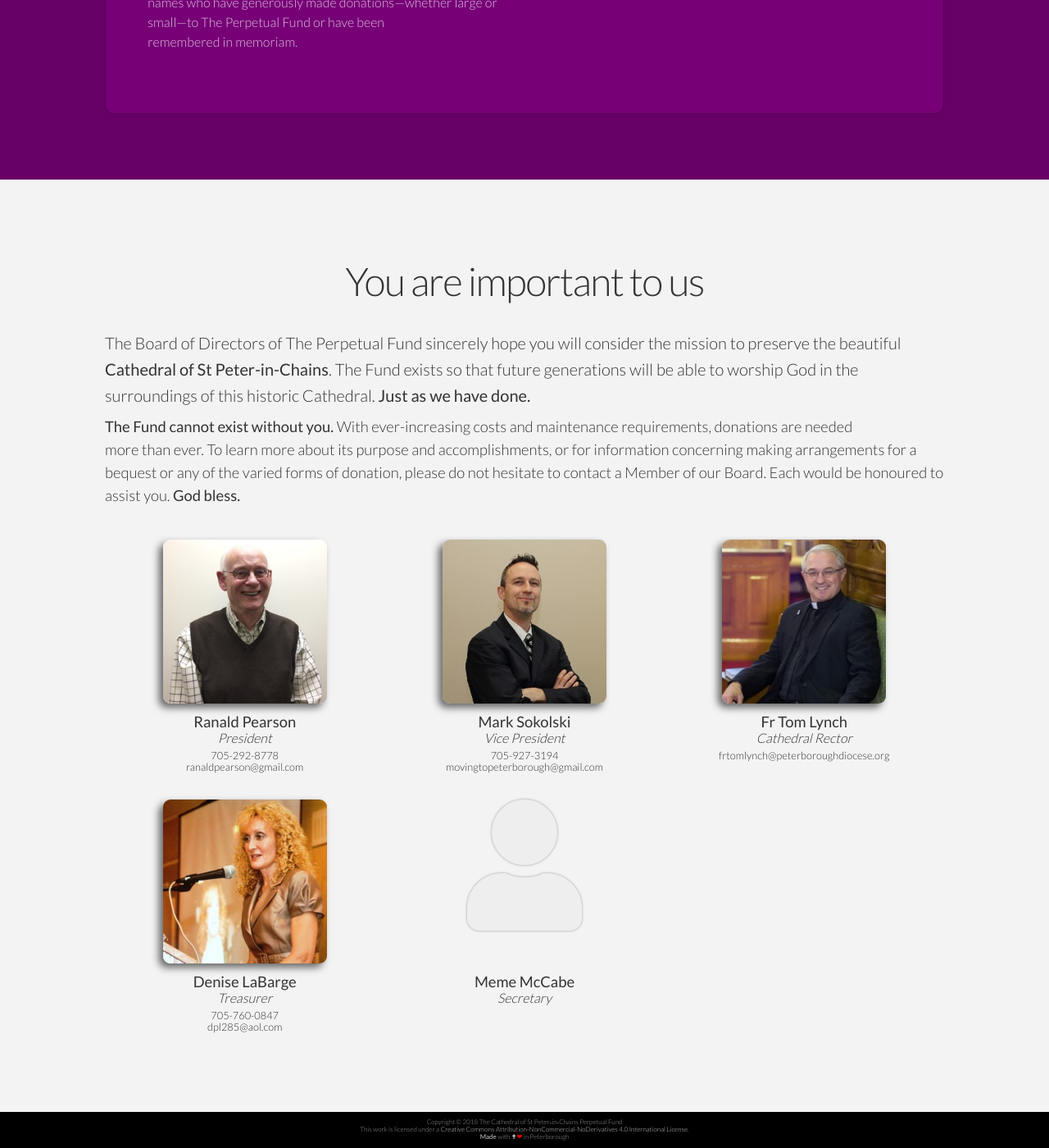
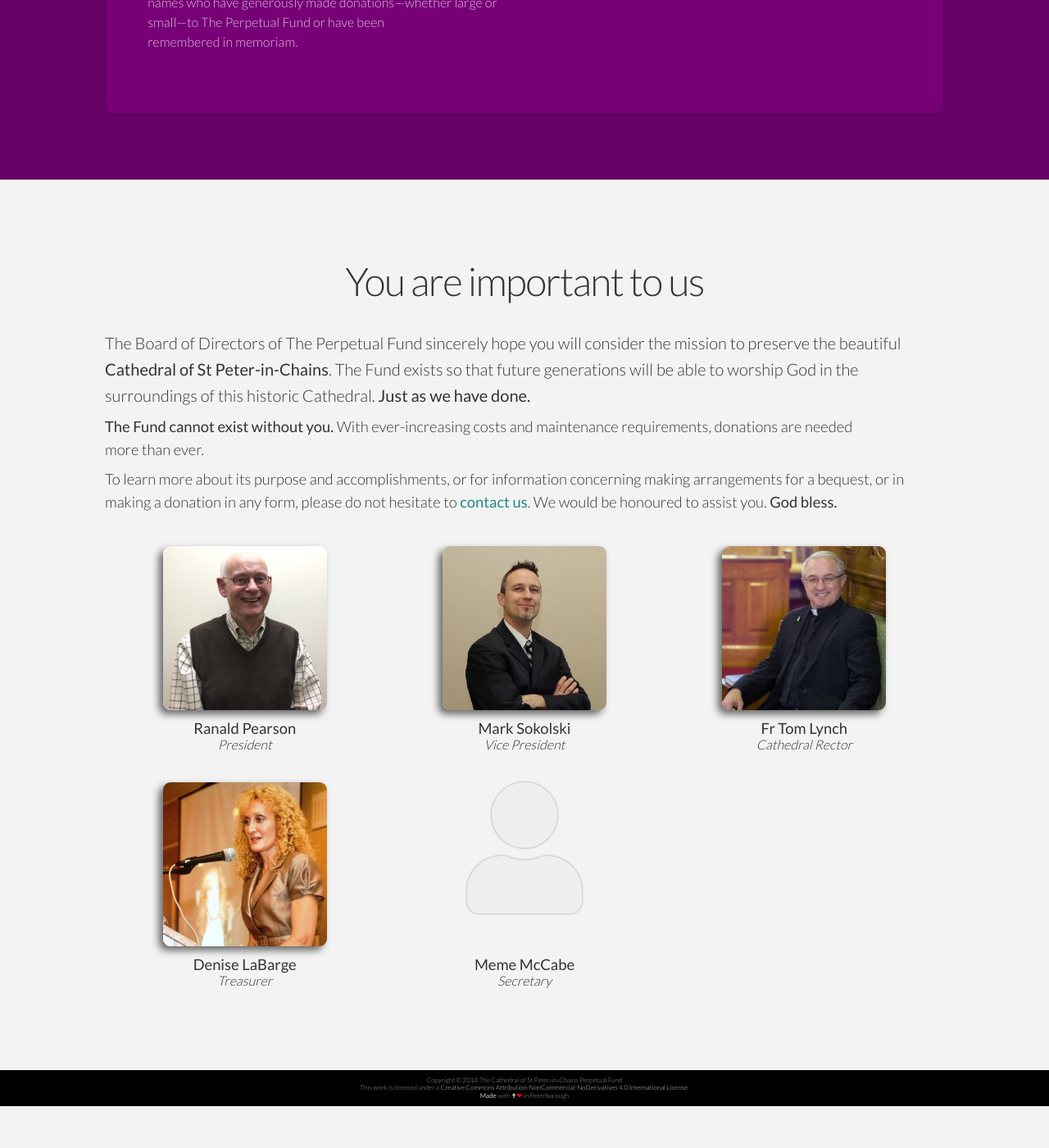
Before and after one commit to perpetualfund-stpeterinchains/perpetualfund-stpeterinchains.github.io, a Jekyll site: the page built from index.html, in a window 1280 px wide and 1400 px high, scrolled down 5937 px. Shown: the whole window at 82% size. Built offline with Jekyll 4.4.1, drawn with Linux system fonts in a browser that asks for light colours; nearby versions of some CDN libraries; after the commit the page ends 7286 px from its top, so only the background shows below that.

Commit message:
Removed board member contact info, inserted new contact us email link in text, made minor edits to text

```diff
--- a/_data/main.yml
+++ b/_data/main.yml
@@ -341,35 +341,29 @@ board:
     **The&nbsp;Fund cannot exist without you.**
     With ever-increasing costs and maintenance requirements,
     donations are needed more&nbsp;than&nbsp;ever.
+
     To learn more about its purpose and accomplishments,
-    or for information concerning making arrangements for a bequest or
-    any of the varied forms of donation, please do not hesitate to contact a
-    Member of our Board. Each would be honoured to assist&nbsp;you.
-    **God bless.**
+    or for information concerning making arrangements for a bequest, or
+    in making a donation in any form, please do not hesitate to
+    [contact us](mailto:info@cathedralperpetualfund.ca).
+    We would be honoured to assist&nbsp;you. **God bless.**
   directors:
     -
       name: Ranald Pearson
       role: President
       image: ranald-pearson.jpg
-      phone: 705-292-8778
-      email: ranaldpearson@gmail.com
     -
       name: Mark Sokolski
       role: Vice President
       image: mark-sokolski.jpg
-      phone: 705-927-3194
-      email: movingtopeterborough@gmail.com
     -
       name: Fr Tom Lynch
       role: Cathedral Rector
       image: fr-tom-lynch.jpg
-      email: frtomlynch@peterboroughdiocese.org
     -
       name: Denise LaBarge
       role: Treasurer
       image: denise-labarge.jpg
-      phone: 705-760-0847
-      email: dpl285@aol.com
     -
       name: Meme McCabe
       role: Secretary
--- a/index.html
+++ b/index.html
@@ -132,8 +132,6 @@ open_graph_description: >
       {% endif %}
       <div class="board-item-name">{{ director.name }}</div>
       <div class="board-item-role">{{ director.role }}</div>
-      <div class="board-item-endpoint">{{ director.phone }}</div>
-      <div class="board-item-endpoint">{{ director.email }}</div>
     </div>
     {% endfor %}
   </div>
--- a/styles/main.scss
+++ b/styles/main.scss
@@ -358,6 +358,9 @@ div.donorbenefits-text strong { color: white; }
 
 #board-text > p:first-child { font-size: 1.25rem; line-height: 2rem; }
 
+#board-text > p > a { font-weight: 400; text-decoration: none; color: #288; }
+#board-text > p > a:hover { color: #4aa; }
+
 div.board-item {
   box-sizing: border-box; margin-top: 2rem;
   text-align: center;
@@ -383,11 +386,6 @@ div.board-item-role {
   font-weight: 300; font-size: 1rem; font-style: italic;
 }
 
-div.board-item-endpoint {
-  font-weight: 300; font-size: 0.8rem;
-  color: #333;
-}
-
 @media screen and (min-width: 80rem) {
   img.board-item-image { width: 200px; height: 200px; }
   div.board-item > i { width: 200px; height: 200px; font-size: 160px; }
```
